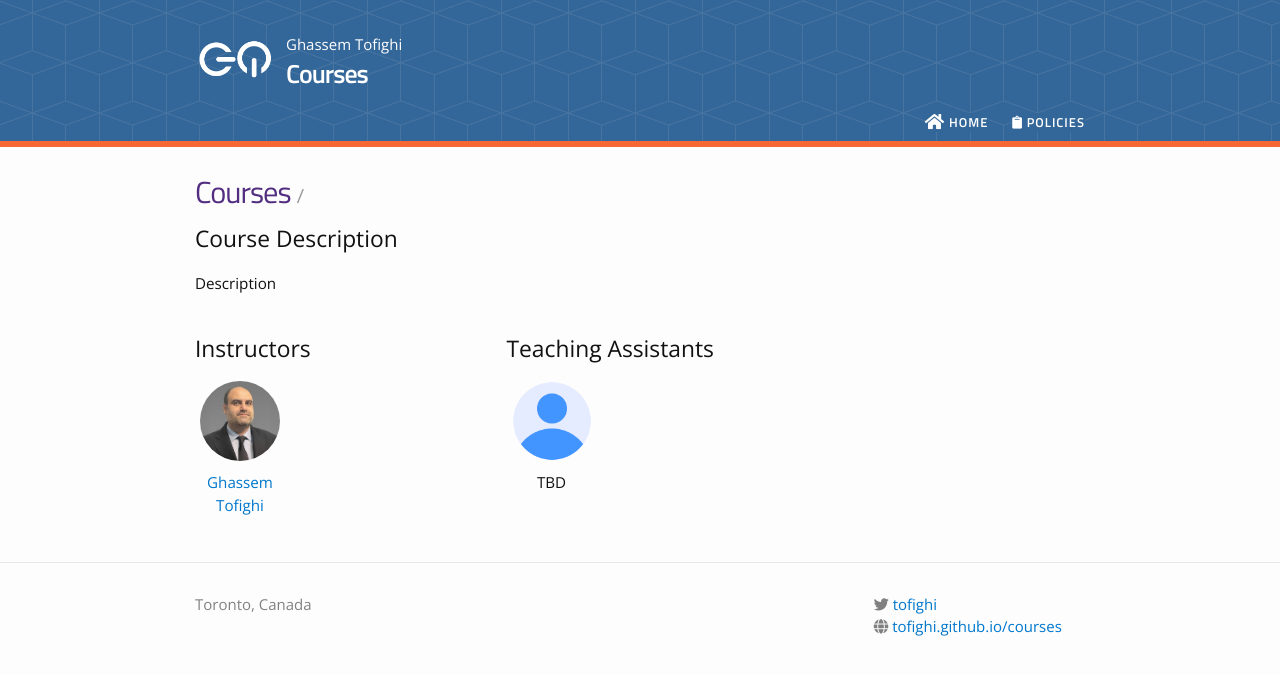
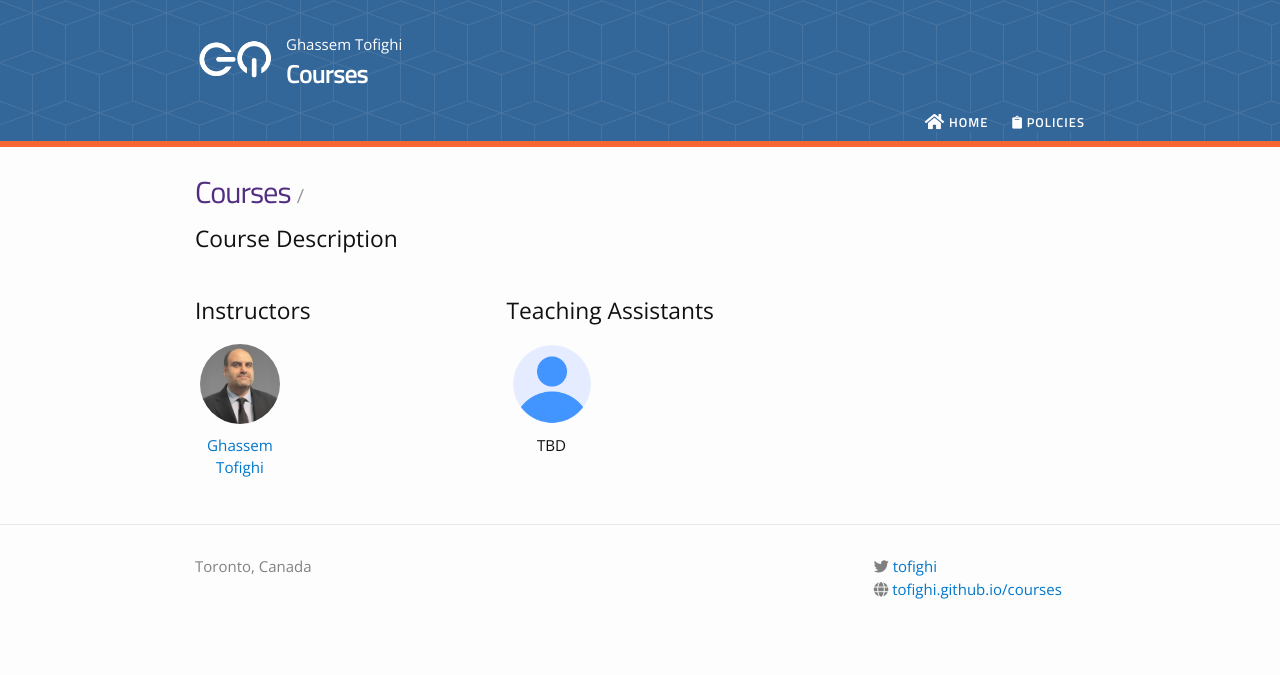
Before and after one commit to tofighi/courses, a Jekyll site: the page built from index.md, in a window 1280 px wide. Shown: the top 675 px of the page. Built offline with Jekyll 4.4.1, drawn with Linux system fonts in a browser that asks for light colours; nearby versions of some CDN libraries.

Commit message:
Update _config.yml

```diff
--- a/_config.yml
+++ b/_config.yml
@@ -1,6 +1,6 @@
 # Site settings
 course_name: Courses
-course_description: "Description"
+course_description: ""
 course_semester: ""
 
 baseurl: "/courses" # the subpath of your site, e.g. /blog/
```
